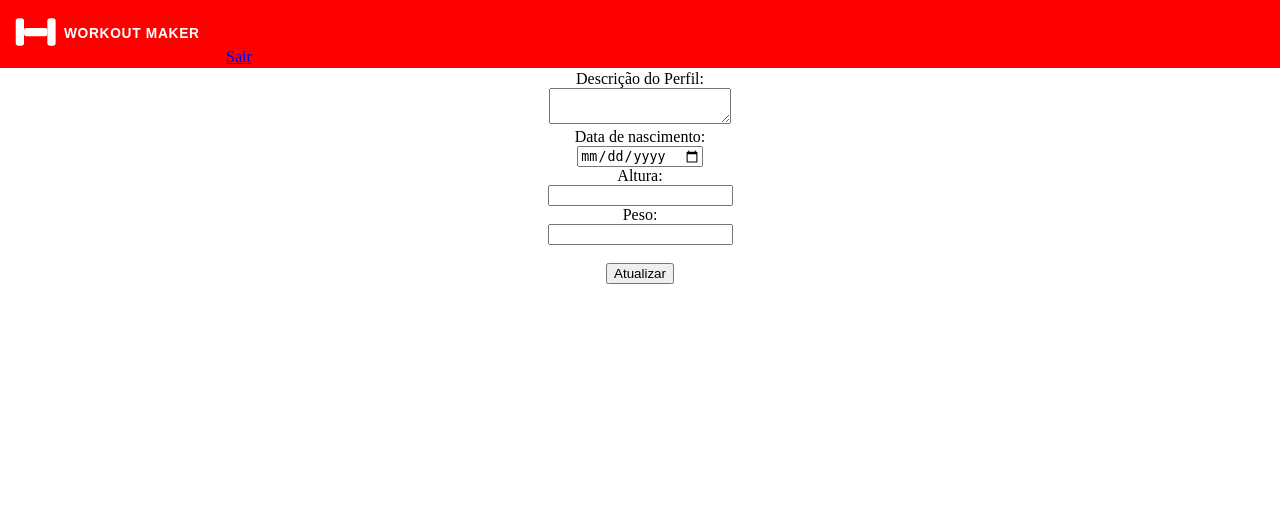
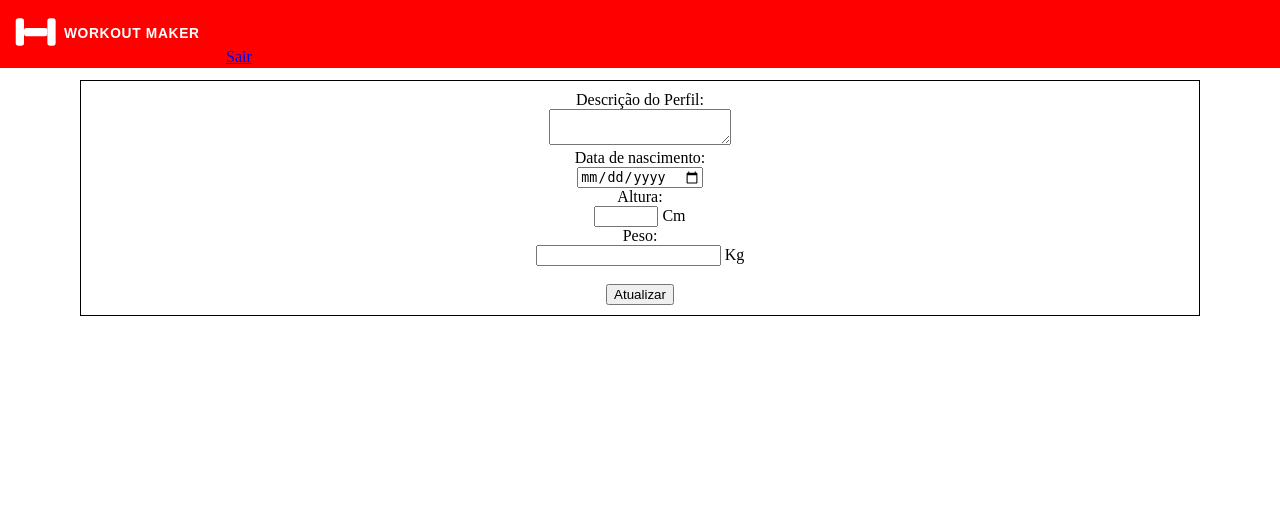
Before and after one commit to MiguelsHere/Workout-Maker, a PHP site: page /views/user/user_profile.php in a window 1280 px wide. Shown: the top 515 px of the page. Run offline with PHP 8.4, Linux system fonts and the light colour scheme.

Commit message:
Melhorar estrutura de altura, peso e o css do main

```diff
--- a/css/main_styles.css
+++ b/css/main_styles.css
@@ -11,7 +11,11 @@ nav {
 }
 
 main {
-  margin: 70px;
+  padding: 10px;
+  margin: 80px;
+  background-color: white;
+  border-width: thin;
+  border-style: solid;
   text-align: center;
 }
 
--- a/views/user/user_profile.php
+++ b/views/user/user_profile.php
@@ -26,10 +26,10 @@
             <input type="date" name="birth_date" autocomplete="bday"><br>
 
             <label>Altura:</label><br>
-            <input type="number" name="height_cm"><br>
+            <input type="number" name="height_cm" min="1" max="999"><span> Cm</span><br>
 
             <label>Peso:</label><br>
-            <input type="number" name="weight_kg"><br><br>
+            <input type="number" name="weight_kg" min="1" step="0.1"><span> Kg</span><br><br>
 
             <button type="submit">Atualizar</button>
         </form>
--- a/workout_db.sql
+++ b/workout_db.sql
@@ -4,7 +4,7 @@ CREATE TABLE `user` (
   `password_hash` varchar(255) NOT NULL,
   `user_description` text,
   `birth_date` date,
-  `height_cm` decimal(4,1) CHECK (height_cm > 0),
+  `height_cm` decimal(3) CHECK (height_cm > 0),
   `weight_kg` decimal(5,2) CHECK (weight_kg > 0),
   `is_public` boolean NOT NULL DEFAULT 0
 );
```
